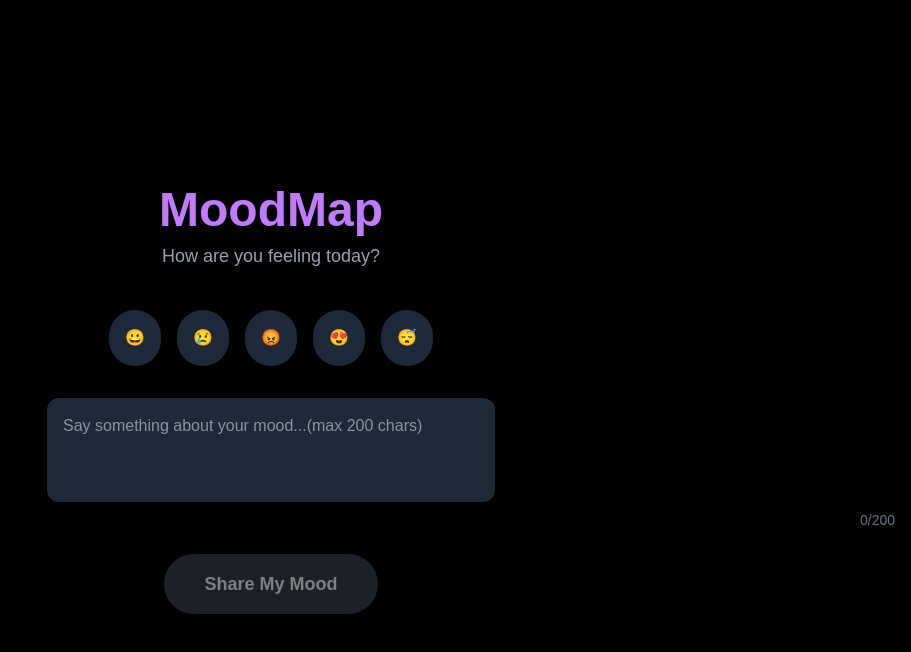
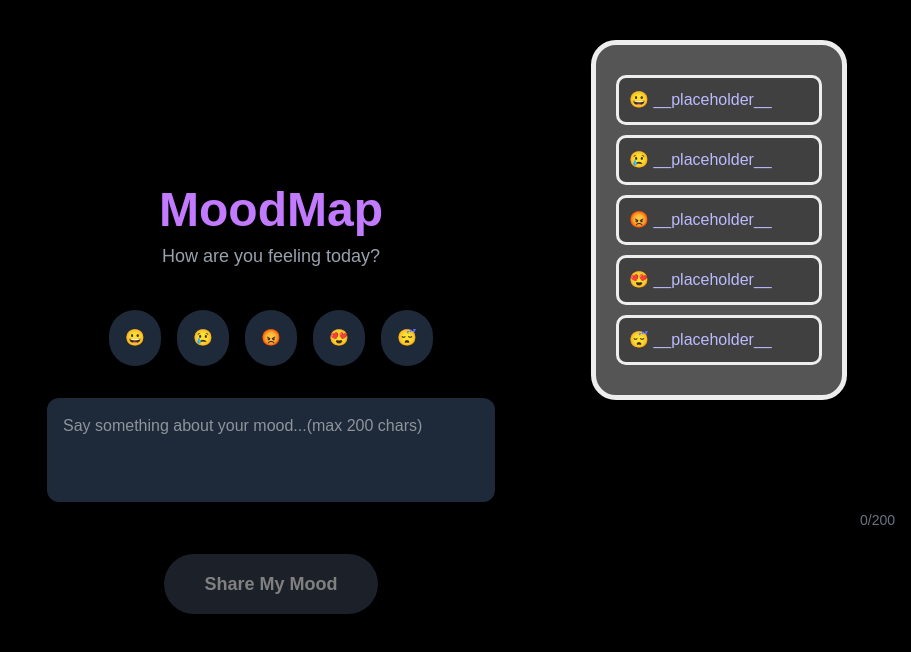
Before and after one commit to PJF4444/moodmap, a Next.js app: page / in a window 1280 px wide. Shown: the top 652 px of the page, without its empty margins (369-1280 px from the left). Built offline with nearby package versions, Linux system fonts and the light colour scheme.

Commit message:
Added a statsbar

```diff
--- a/app/page.js
+++ b/app/page.js
@@ -1,6 +1,7 @@
 'use client'
 import { useState } from 'react'   // only takes what is needed for this code to work
 
+import './styles.css';
 export default function Home() {
   const [selectedEmoji, setSelectedEmoji] = useState('')  // state to keep track of the selected option
   const [message, setMessage] = useState('')  // state to keep track of the message to display
@@ -14,6 +15,16 @@ export default function Home() {
     {icon: '😴', label: 'Tired'},
   ]
 
+
+  const emojis2 = [  // Like above, but with unique id numbers for each.
+    {icon: '😀', label: 'Happy', id: 0},
+    {icon: '😢', label: 'Sad', id: 1},
+    {icon: '😡', label: 'Angry', id: 2},
+    {icon: '😍', label: 'Loved', id: 3},
+    {icon: '😴', label: 'Tired', id: 4},
+  ]
+
+  const emojiList = emojis2.map(currentEmoji => <div className="statElement">{currentEmoji.icon} __placeholder__  </div>);
   const handleSubmit = async () => {
     if (!selectedEmoji) return
     console.log('Submitting: ', selectedEmoji,message)  // log the selected emoji and message for debugging
@@ -77,6 +88,9 @@ export default function Home() {
         Thank you for sharing your mood!🎊🫶🎉 Feel to browse the results page to see how others are feeling.
       </p>)}
 
+    <div className="statsbar" key={emojiList.id}>
+	  <div>{emojiList}</div>
+    </div>
 
 
 
--- /dev/null
+++ b/app/styles.css
@@ -0,0 +1,22 @@
+.teststyle {
+  color: red;
+}
+.statsbar {
+  background-color: #555555;
+  border: 5px solid #eeeeee;
+  border-radius: 25px;
+  top: 5%;
+  right: 5%;
+  position: absolute;
+  padding: 20px 20px;
+  width: 20%;
+}
+.statElement {
+  color: #bbbbff;
+  background-color: #404040;
+  border: 3px solid #EEEEEE;
+  padding: 10px 10px;
+  border-radius: 10px;
+  margin-top: 10px;
+  margin-bottom: 10px;
+}
```
